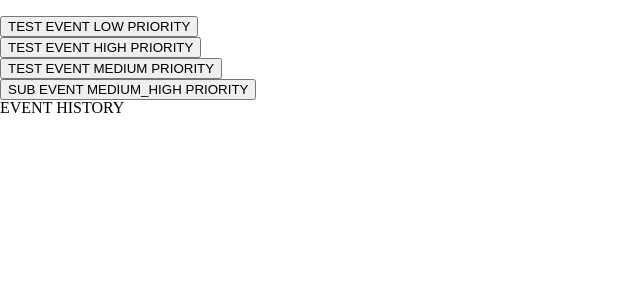
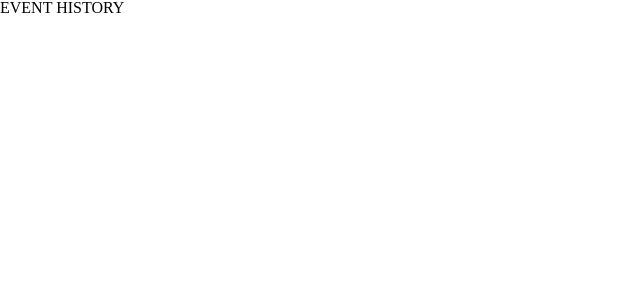
Before and after one commit to trezy-studios/twitch-overlay, a Next.js app: page / in a window 1280 px wide. Shown: the top 300 px of the page, without its empty margins (0-640 px from the left). Built offline with nearby package versions, Linux system fonts and the light colour scheme.

Commit message:
register existing event types

```diff
--- a/components/EventNotifications.js
+++ b/components/EventNotifications.js
@@ -1,49 +1,22 @@
 /* eslint-disable react/jsx-no-bind */
 import React from 'react'
 import EventHost from './event-system/EventHost'
-import eventQueue from './event-system'
 import SubscriptionEvent from './SubscriptionEvent'
+import ResubscriptionEvent from './ResubscriptionEvent'
+import BitsEvent from './BitsEvent'
+import HostEvent from './HostEvent'
+import RaidEvent from './RaidEvent'
+import TiltifyDonationEvent from './TiltifyDonationEvent'
 
-EventHost.register('test', props => (<code>{JSON.stringify(props)}</code>))
-EventHost.register('sub', SubscriptionEvent)
+EventHost.register('subscription', SubscriptionEvent)
+EventHost.register('resubscription', ResubscriptionEvent)
+EventHost.register('bits', BitsEvent)
+EventHost.register('host', HostEvent)
+EventHost.register('raid', RaidEvent)
+EventHost.register('tiltify-donation', TiltifyDonationEvent)
 
-let id = 0
-export const EventNotifications = () => {
-  // eslint-disable-next-line no-return-assign
-  const _handleAddTestEventLOW = () => eventQueue.eventQueuePush('test', { duration: 5000, id: (id += 1), priority: 'LOW' }, eventQueue.PRIORITY.LOW)
-  // eslint-disable-next-line no-return-assign
-  const _handleAddTestEventMEDIUM = () => eventQueue.eventQueuePush('test', { duration: 5000, id: (id += 1), priority: 'MEDIUM' }, eventQueue.PRIORITY.MEDIUM)
-  // eslint-disable-next-line no-return-assign
-  const _handleAddTestEventHIGH = () => eventQueue.eventQueuePush('test', { duration: 5000, id: (id += 1), priority: 'HIGH' }, eventQueue.PRIORITY.HIGH)
-
-  const _handleSubEvent = () => eventQueue.eventQueuePush('sub', { displayName: 'Nitro', duration: 5000 }, eventQueue.PRIORITY.MEDIUM_HIGH)
-  return (
-    <div className="event-notifications">
-      <EventHost />
-      <br />
-      <button
-        type="button"
-        onClick={_handleAddTestEventLOW}>
-        {'TEST EVENT LOW PRIORITY'}
-      </button>
-      <br />
-      <button
-        type="button"
-        onClick={_handleAddTestEventHIGH}>
-        {'TEST EVENT HIGH PRIORITY'}
-      </button>
-      <br />
-      <button
-        type="button"
-        onClick={_handleAddTestEventMEDIUM}>
-        {'TEST EVENT MEDIUM PRIORITY'}
-      </button>
-      <br />
-      <button
-        type="button"
-        onClick={_handleSubEvent}>
-        {'SUB EVENT MEDIUM_HIGH PRIORITY'}
-      </button>
-    </div>
-  )
-}
+export const EventNotifications = () => (
+  <div className="event-notifications">
+    <EventHost />
+  </div>
+)
```
